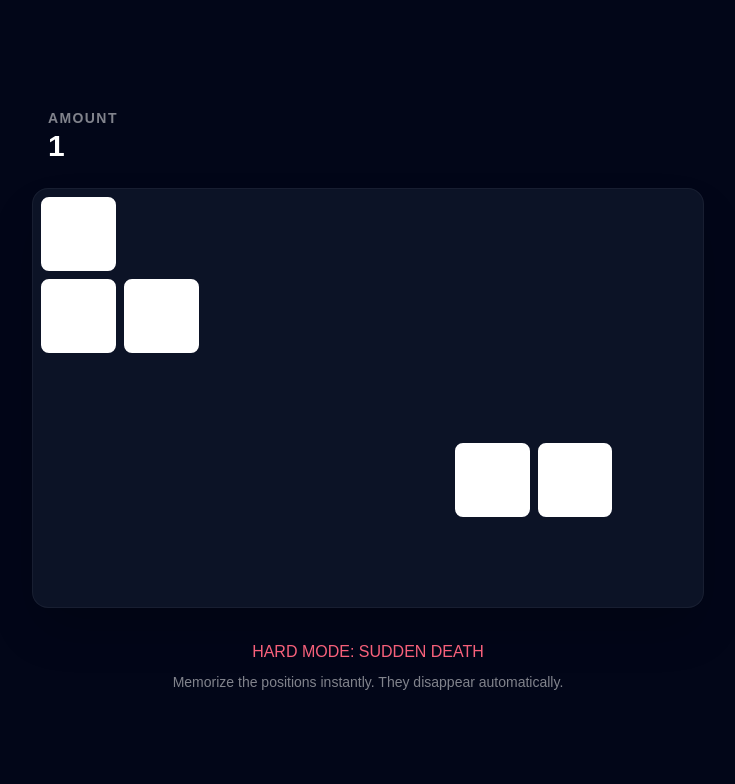
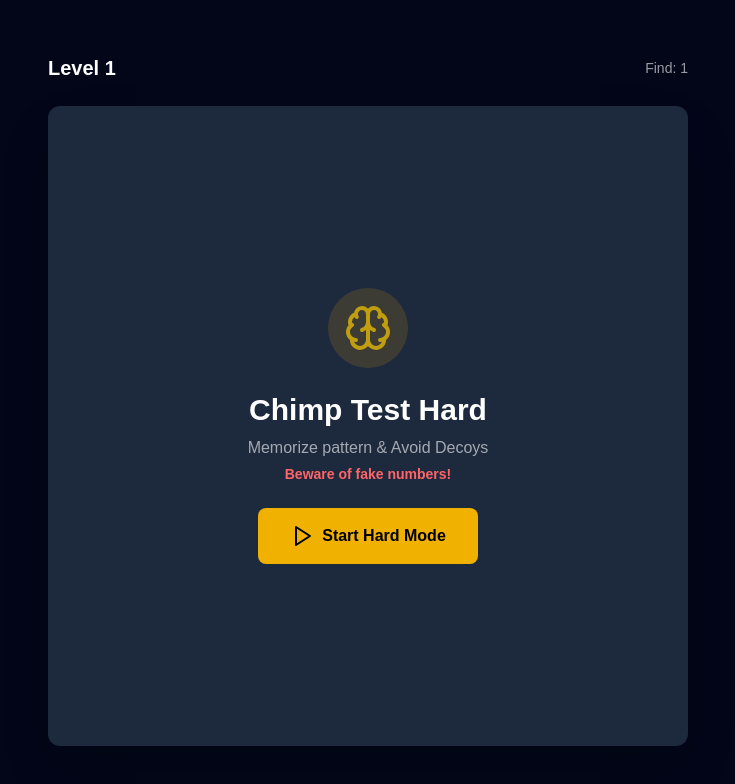
Before and after one commit to qmin93/Brainoverclock, a Next.js app in the folder frontend/: page /test/chimp-test-hard in a window 1280 px wide. Shown: the top 784 px of the page, without its empty margins (272-1007 px from the left). Built offline with nearby package versions, Linux system fonts and the light colour scheme.

Commit message:
Refactor Chimp Hard Mode with new isolated component logic

```diff
--- a/frontend/components/games/ChimpGameHard.tsx
+++ b/frontend/components/games/ChimpGameHard.tsx
@@ -1,174 +1,274 @@
 "use client";
 
-import React, { useEffect, useState, useRef } from 'react';
-import { useChimpHardStore } from '@/store/useChimpHardStore';
-import { motion, AnimatePresence, useAnimation } from 'framer-motion';
-import { ResultModal } from './ResultModal';
-import { Zap } from 'lucide-react';
+import React, { useState, useEffect, useCallback } from "react";
+import { motion, AnimatePresence } from "framer-motion";
+import { Play, RotateCcw, Brain } from "lucide-react";
+import { useGameState } from "@/hooks/useGameState";
 
-export default function ChimpGameHard() {
+// 블록 타입 정의
+type Block = {
+    id: number;
+    value: number;       // 화면에 표시될 숫자
+    isDummy: boolean;    // true면 함정(더미)
+    x: number;           // 그리드 X
+    y: number;           // 그리드 Y
+    isCovered: boolean;  // 암기 시간 후 가려졌는지
+    isVisible: boolean;  // 클릭해서 사라졌는지
+};
+
+const GRID_SIZE = 8; // 8x8 그리드 (공간 넉넉하게)
+
+export default function ChimpTestHardGame() {
     const {
-        level,
-        status,
-        blocks,
-        exposureTime,
-        clickBlock,
-        resetGame,
+        gameState,
+        score, // 현재 레벨 (Level 1, 2...)
         startGame,
-        startRecall
-    } = useChimpHardStore();
+        endGame,
+        setScore,
+    } = useGameState();
 
-    const controls = useAnimation();
-    const [percentile, setPercentile] = useState<number | undefined>(undefined);
+    const [blocks, setBlocks] = useState<Block[]>([]);
+    const [nextExpected, setNextExpected] = useState(1); // 다음에 눌러야 할 숫자
+    const [isMemorizing, setIsMemorizing] = useState(false); // 암기 중인가?
+    const [numTargets, setNumTargets] = useState(0); // 전체 정답 개수
 
-    // Timer Ref
-    const timerRef = useRef<NodeJS.Timeout | null>(null);
+    // ----------------------------------------------------------------
+    // 1. 레벨 생성 로직 (여기가 핵심!)
+    // ----------------------------------------------------------------
+    const startLevel = useCallback((level: number) => {
+        // 난이도 설정
+        const targetCount = 4 + level; // 타겟: Lv1=5개, Lv2=6개...
+        const decoyCount = 1 + Math.floor(level / 2); // 더미: Lv1=1개, Lv3=2개... (처음부터 나옴)
 
-    // Initial Start
-    useEffect(() => {
-        resetGame();
-        return () => {
-            if (timerRef.current) clearTimeout(timerRef.current);
+        setNumTargets(targetCount);
+        setNextExpected(1);
+
+        // 위치 생성 (중복 방지)
+        const positions = new Set<string>();
+        const getRandomPos = () => {
+            while (true) {
+                const x = Math.floor(Math.random() * GRID_SIZE);
+                const y = Math.floor(Math.random() * GRID_SIZE);
+                const key = `${x},${y}`;
+                if (!positions.has(key)) {
+                    positions.add(key);
+                    return { x, y };
+                }
+            }
         };
+
+        // 타겟 블록 생성 (1 ~ N)
+        const newBlocks: Block[] = [];
+        for (let i = 1; i <= targetCount; i++) {
+            const pos = getRandomPos();
+            newBlocks.push({
+                id: i,
+                value: i,
+                isDummy: false,
+                ...pos,
+                isCovered: false,
+                isVisible: true,
+            });
+        }
+
+        // 더미 블록 생성 (N+1 ~ ) -> 이어지는 숫자로 만들어 헷갈리게 함
+        for (let i = 1; i <= decoyCount; i++) {
+            const pos = getRandomPos();
+            newBlocks.push({
+                id: targetCount + i,
+                value: targetCount + i, // 예: 타겟이 5까지면 더미는 6, 7...
+                isDummy: true,
+                ...pos,
+                isCovered: false,
+                isVisible: true,
+            });
+        }
+
+        setBlocks(newBlocks);
+        setIsMemorizing(true);
+
+        // 암기 시간 설정 (더미가 있으므로 넉넉하게 줌)
+        // 기본 2초 + 블록 1개당 0.5초 추가
+        const memorizeTime = 2000 + (targetCount + decoyCount) * 500;
+
+        setTimeout(() => {
+            // 시간이 지나면 모든 블록을 가림 (Covered)
+            // 단, 게임이 이미 끝났으면 실행 안 함 (useEffect cleanup이 없으므로 여기서 체크 필요하나, 간단히 진행)
+            setBlocks((prev) =>
+                prev.map(b => ({ ...b, isCovered: true }))
+            );
+            setIsMemorizing(false);
+        }, memorizeTime);
+
     }, []);
 
-    // Effect: Exposure Timer
+    // 게임 시작 시 첫 레벨 실행
     useEffect(() => {
-        if (status === 'memorize') {
-            if (timerRef.current) clearTimeout(timerRef.current);
-            timerRef.current = setTimeout(() => {
-                startRecall();
-            }, exposureTime);
+        // gameState가 playing으로 바뀌었고, 블록이 비어있다면(첫 시작) 레벨 1 시작
+        // 하지만 재시작(Try Again)시에도 동작해야 함.
+        // 기존 로직: if (gameState === "playing" && blocks.length === 0)
+        // 문제: Try Again을 누르면 restartGame -> gameState 'playing', score 1.
+        // 근데 blocks가 남아있을 수 있음(이전 게임). -> startGame에서 초기화 안해주면 문제됨.
+        // useGameState의 startGame은 단순히 state 변경만 함.
+
+        // 해결: startGame이 호출될 때 blocks를 비워줘야 하거나, 여기서 감지해야 함.
+        // 일단 사용자 코드를 그대로 따르되, 약간의 방어 로직이 필요할 수 있음.
+        // 하지만 사용자 요청은 "제공한 코드로 바꿔줘" 이므로 그대로 넣는 게 원칙.
+
+        if (gameState === "playing" && blocks.length === 0) {
+            startLevel(1);
+            setScore(1);
         }
-    }, [status, exposureTime, level, startRecall]); // Re-run when level/status changes
+    }, [gameState, startLevel, blocks.length, setScore]);
 
-    // Effect: Shake on Game Over (Result)
-    useEffect(() => {
-        if (status === 'result') {
-            controls.start({
-                x: [-10, 10, -10, 10, 0],
-                backgroundColor: ["rgba(239,68,68,0.2)", "rgba(0,0,0,0)"],
-                transition: { duration: 0.5 }
-            });
 
-            // Save Score
-            const saveScore = async () => {
-                // Local Storage
-                const savedMax = localStorage.getItem('chimp_hard_score');
-                if (!savedMax || level > parseInt(savedMax)) {
-                    localStorage.setItem('chimp_hard_score', level.toString());
-                }
+    // ----------------------------------------------------------------
+    // 2. 블록 클릭 핸들러 (승패 판정)
+    // ----------------------------------------------------------------
+    const handleBlockClick = (clickedBlock: Block) => {
+        // 게임 중이 아니거나, 이미 사라진 블록이면 무시
+        if (gameState !== "playing" || !clickedBlock.isVisible) return;
 
-                try {
-                    const res = await fetch('/api/score/chimp-hard', {
-                        method: 'POST',
-                        headers: { 'Content-Type': 'application/json' },
-                        body: JSON.stringify({ score: level })
-                    });
-                    if (res.ok) {
-                        const data = await res.json();
-                        setPercentile(data.percentile);
-                    }
-                } catch (err) {
-                    console.error(err);
-                }
-            };
-            saveScore();
+        // 암기 시간 중에는 클릭 불가
+        if (isMemorizing) return;
+
+        // [패배 조건 1] 더미(함정)를 클릭했는가?
+        if (clickedBlock.isDummy) {
+            endGame(false); // 즉시 실패
+            return;
+        }
+
+        // [패배 조건 2] 순서가 틀렸는가?
+        if (clickedBlock.value !== nextExpected) {
+            endGame(false); // 즉시 실패
+            return;
+        }
+
+        // [정답] 올바른 순서의 타겟을 클릭함
+
+        // 1. 해당 블록을 화면에서 지움 (isVisible = false)
+        const newBlocks = blocks.map((b) =>
+            b.id === clickedBlock.id ? { ...b, isVisible: false } : b
+        );
+        setBlocks(newBlocks);
+
+        // 2. 마지막 숫자였는지 확인
+        if (clickedBlock.value === numTargets) {
+            // 레벨 클리어!
+            setTimeout(() => {
+                const nextLevel = score + 1;
+                setScore(nextLevel);
+                startLevel(nextLevel); // 다음 레벨 시작
+            }, 500); // 0.5초 뒤 다음 레벨
         } else {
-            setPercentile(undefined);
+            // 아직 남았으면 다음 숫자 기다림
+            setNextExpected((prev) => prev + 1);
         }
-    }, [status, level, controls]);
-
-    const handleBlockClick = (id: number) => {
-        if (status === 'result') return;
-        clickBlock(id);
     };
 
     return (
-        <div className="flex flex-col items-center justify-center w-full max-w-4xl mx-auto">
+        <div className="flex flex-col items-center justify-center min-h-[60vh] w-full max-w-2xl mx-auto p-4 select-none">
 
-            <div className="flex justify-between w-full max-w-2xl mb-6 text-xl font-bold text-white/80 px-4 items-center">
-                <div className="flex flex-col">
-                    <span className="text-white/50 text-sm uppercase tracking-widest">Amount</span>
-                    <span className="text-white text-3xl font-black text-shadow">{level}</span>
+            {/* 상단 정보 */}
+            <div className="mb-6 flex justify-between w-full items-center">
+                <div className="text-xl font-bold text-white">Level {score}</div>
+                <div className="text-white/60 text-sm">
+                    {isMemorizing ? "MEMORIZE!" : `Find: ${nextExpected}`}
                 </div>
-
-                {status === 'memorize' && (
-                    <div className="flex flex-col items-end">
-                        <span className="text-rose-400 text-sm font-bold uppercase tracking-widest flex items-center gap-1">
-                            <Zap size={14} fill="currentColor" /> Flash
-                        </span>
-                        <div className="w-32 h-2 bg-slate-800 rounded-full mt-1 overflow-hidden relative">
-                            <motion.div
-                                key={level} // Restart animation per level
-                                initial={{ width: "100%" }}
-                                animate={{ width: "0%" }}
-                                transition={{ duration: exposureTime / 1000, ease: "linear" }}
-                                className="absolute top-0 left-0 h-full bg-rose-500"
-                            />
-                        </div>
-                    </div>
-                )}
             </div>
 
-            <div className="relative w-full max-w-2xl aspect-[8/5]">
-                <ResultModal
-                    isOpen={status === 'result'}
-                    score={level}
-                    unit="Items"
-                    gameType="Flash Chimp"
-                    onRetry={resetGame}
-                    percentile={percentile}
-                />
-
-                <motion.div
-                    animate={controls}
-                    className="grid grid-cols-8 grid-rows-5 gap-2 w-full h-full p-2 bg-slate-900/80 rounded-2xl border border-white/5 shadow-2xl backdrop-blur-md"
-                >
-                    {blocks.map((block) => {
-                        const style = {
-                            gridColumnStart: block.x + 1,
-                            gridRowStart: block.y + 1,
-                        };
-
-                        if (block.state === 'solved') {
-                            return <div key={block.id} style={style} className="pointer-events-none" />;
-                        }
-
-                        const isHidden = block.state === 'hidden';
-
-                        return (
-                            <motion.div
-                                key={block.id}
-                                layoutId={`block-${block.id}`}
-                                style={style}
-                                initial={{ scale: 0.8, opacity: 0 }}
-                                animate={{ scale: 1, opacity: 1 }}
-                                exit={{ scale: 0, opacity: 0 }}
-                                whileHover={{ scale: 1.05 }}
-                                whileTap={{ scale: 0.95 }}
-                                className={`
-                                    relative flex items-center justify-center rounded-lg cursor-pointer
-                                    border-[2px] select-none text-2xl font-bold transition-all duration-200
-                                    ${isHidden
-                                        ? "bg-white border-white text-transparent hover:bg-gray-200"
-                                        : "bg-rose-500/20 border-rose-500 text-rose-100 hover:bg-rose-500/40"
-                                    }
-                                `}
-                                onClick={() => handleBlockClick(block.id)}
+            {/* 게임 보드 */}
+            <div
+                className="relative bg-slate-800 rounded-xl shadow-2xl overflow-hidden"
+                style={{
+                    width: "100%",
+                    paddingBottom: "100%", // 1:1 비율 유지
+                }}
+            >
+                <div className="absolute inset-0 p-4">
+                    {gameState === "waiting" ? (
+                        // 대기 화면
+                        <div className="h-full flex flex-col items-center justify-center space-y-6 text-center">
+                            <div className="p-4 bg-yellow-500/20 rounded-full animate-pulse">
+                                <Brain size={48} className="text-yellow-400" />
+                            </div>
+                            <div>
+                                <h1 className="text-3xl font-bold text-white mb-2">Chimp Test Hard</h1>
+                                <p className="text-white/60 mb-1">Memorize pattern & Avoid Decoys</p>
+                                <p className="text-red-400 font-bold text-sm">Beware of fake numbers!</p>
+                            </div>
+                            <button
+                                onClick={startGame}
+                                className="flex items-center gap-2 px-8 py-4 bg-yellow-500 hover:bg-yellow-400 text-black font-bold rounded-lg transition-transform hover:scale-105 active:scale-95"
                             >
-                                <span className={isHidden ? "opacity-0" : "opacity-100"}>
-                                    {block.value}
-                                </span>
-                            </motion.div>
-                        );
-                    })}
-                </motion.div>
-            </div>
-
-            <div className="mt-8 text-center text-white/50 max-w-lg">
-                <p className="font-medium text-rose-400 mb-2">HARD MODE: SUDDEN DEATH</p>
-                <p className="text-sm">Memorize the positions instantly. They disappear automatically.</p>
+                                <Play size={24} />
+                                Start Hard Mode
+                            </button>
+                        </div>
+                    ) : gameState === "finished" ? (
+                        // 결과 화면
+                        <div className="h-full flex flex-col items-center justify-center space-y-6 animate-in fade-in zoom-in duration-300">
+                            <div className="text-6xl mb-2">🐒</div>
+                            <div className="text-center">
+                                <h2 className="text-2xl font-bold text-white mb-2">Game Over</h2>
+                                <p className="text-4xl font-bold text-yellow-400 mb-2">Level {score}</p>
+                                <p className="text-white/60">Can you beat your record?</p>
+                            </div>
+                            <button
+                                onClick={() => {
+                                    setBlocks([]); // 재시작 시 블록 초기화 필요 (useEffect 트리거용)
+                                    startGame();
+                                }}
+                                className="flex items-center gap-2 px-6 py-3 bg-white/10 hover:bg-white/20 text-white rounded-lg transition-colors"
+                            >
+                                <RotateCcw size={20} />
+                                Try Again
+                            </button>
+                        </div>
+                    ) : (
+                        // 플레이 화면 (그리드)
+                        <div className="relative w-full h-full">
+                            <AnimatePresence>
+                                {blocks.map((block) => (
+                                    block.isVisible && (
+                                        <motion.div
+                                            key={block.id}
+                                            initial={{ scale: 0 }}
+                                            animate={{ scale: 1 }}
+                                            exit={{ scale: 0 }}
+                                            className={`absolute flex items-center justify-center rounded-lg shadow-lg cursor-pointer transition-colors
+                        ${
+                                                // 1. 암기 시간이면 -> 흰색 배경에 숫자 표시
+                                                isMemorizing
+                                                    ? "bg-white text-black border-2 border-white"
+                                                    : block.isCovered
+                                                        // 2. 가려진 상태 -> 정답/더미 모두 같은 '회색 덮개'
+                                                        ? "bg-slate-600 border-2 border-slate-500 hover:bg-slate-500"
+                                                        // 3. (혹시 모를 예외) -> 투명
+                                                        : "bg-transparent"
+                                                }
+                      `}
+                                            style={{
+                                                width: `${100 / GRID_SIZE - 2}%`,
+                                                height: `${100 / GRID_SIZE - 2}%`,
+                                                left: `${(block.x / GRID_SIZE) * 100 + 1}%`,
+                                                top: `${(block.y / GRID_SIZE) * 100 + 1}%`,
+                                            }}
+                                            onClick={() => handleBlockClick(block)}
+                                        >
+                                            {/* 암기 중이거나, 아직 가려지기 전이라면 숫자를 보여줌 */}
+                                            {(!block.isCovered || isMemorizing) && (
+                                                <span className="text-xl md:text-3xl font-bold select-none">
+                                                    {block.value}
+                                                </span>
+                                            )}
+                                        </motion.div>
+                                    )
+                                ))}
+                            </AnimatePresence>
+                        </div>
+                    )}
+                </div>
             </div>
         </div>
     );
--- /dev/null
+++ b/frontend/hooks/useGameState.ts
@@ -0,0 +1,25 @@
+import { useState, useCallback } from 'react';
+
+export type GameStatus = 'waiting' | 'playing' | 'finished';
+
+export function useGameState() {
+    const [gameState, setGameState] = useState<GameStatus>('waiting');
+    const [score, setScore] = useState<number>(1);
+
+    const startGame = useCallback(() => {
+        setGameState('playing');
+        setScore(1);
+    }, []);
+
+    const endGame = useCallback((success: boolean = false) => {
+        setGameState('finished');
+    }, []);
+
+    return {
+        gameState,
+        score,
+        setScore,
+        startGame,
+        endGame,
+    };
+}
```
